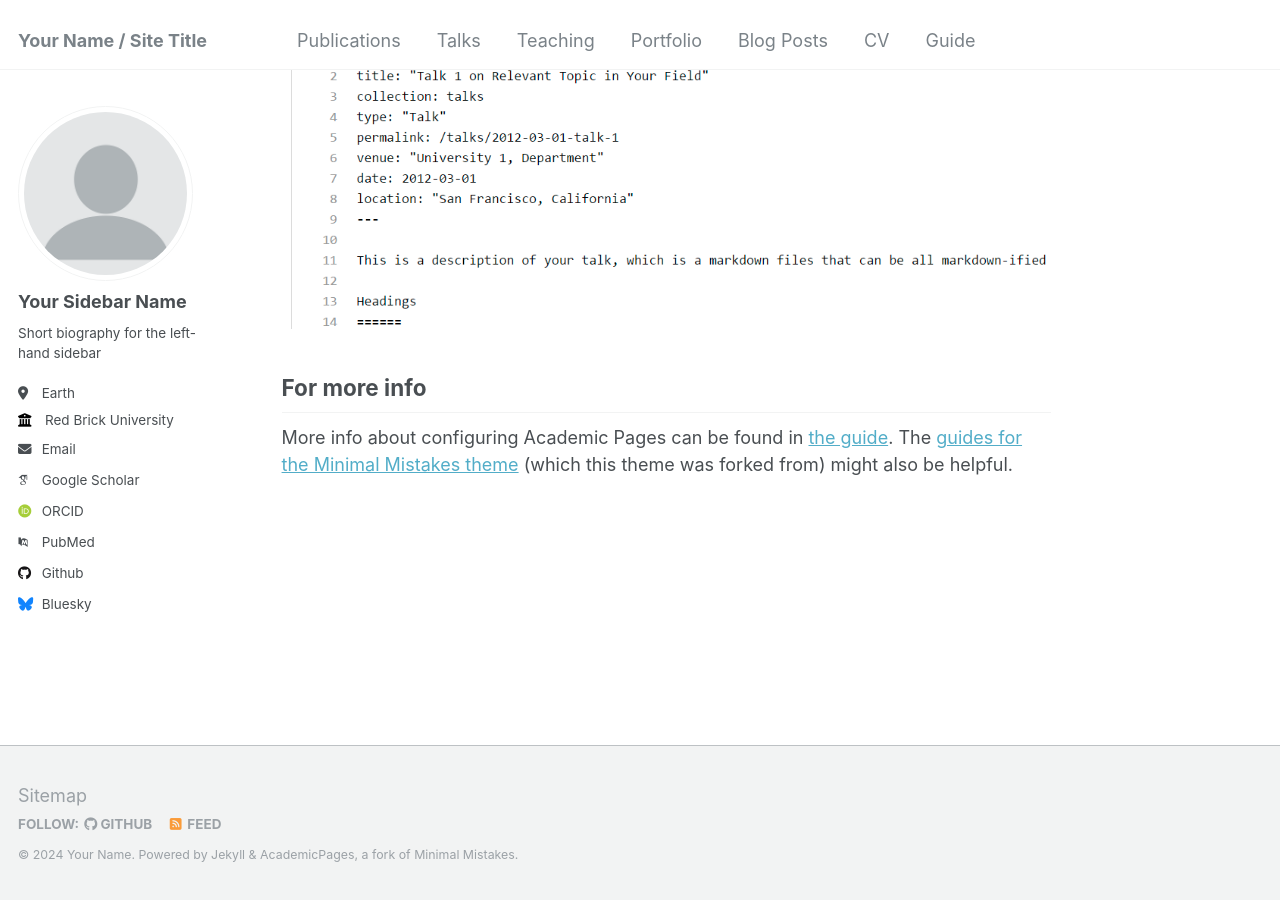
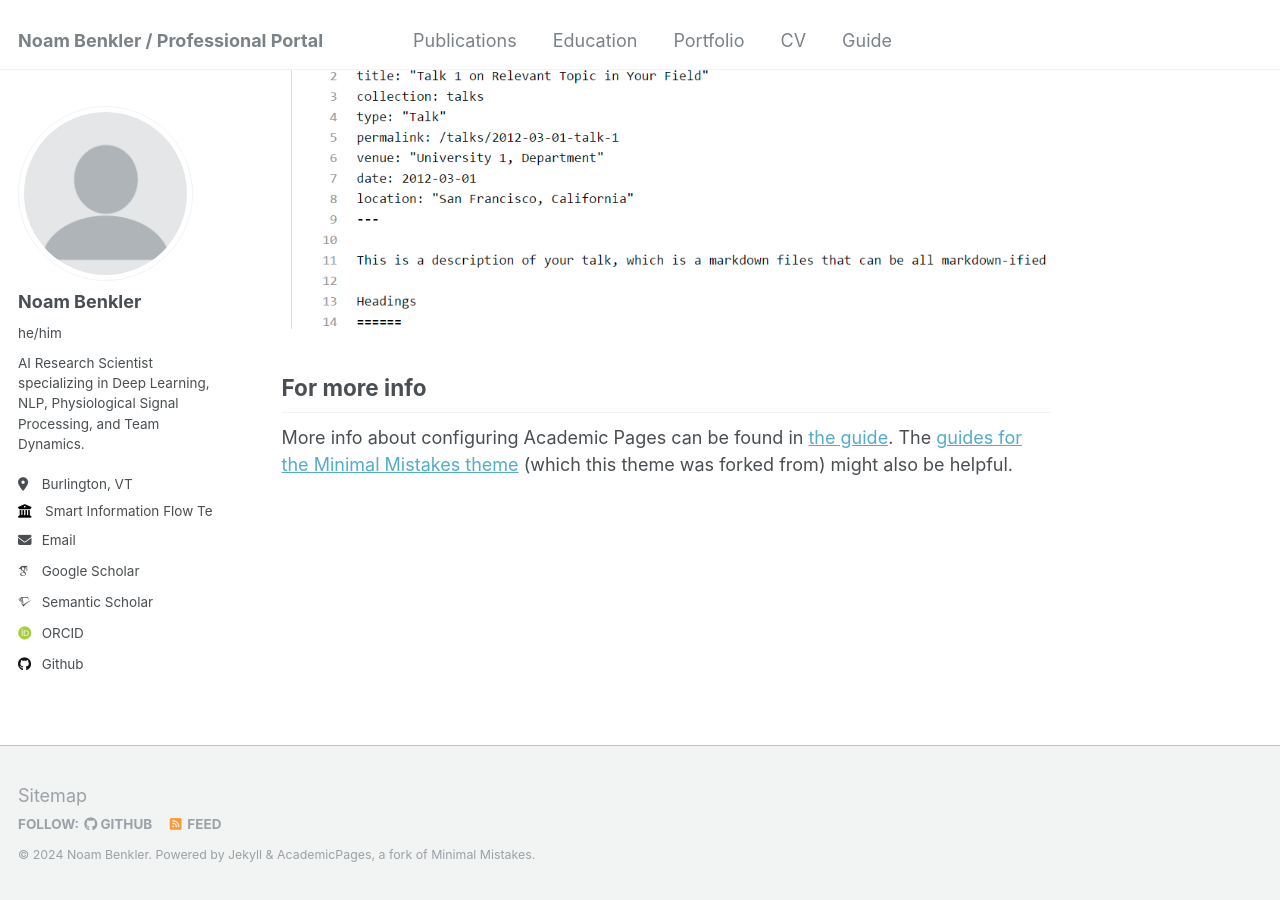
Before and after one commit to benklern/benklern.github.io, a Jekyll site: the page built from _pages/about.md, in a window 1280 px wide and 900 px high, scrolled down 2660 px. Built offline with Jekyll 4.4.1, drawn with Linux system fonts in a browser that asks for light colours; some web fonts are replaced.

Commit message:
initial config clean

```diff
--- a/_config.yml
+++ b/_config.yml
@@ -8,13 +8,13 @@
 
 # Basic Site Settings
 locale                   : "en-US"
-title                    : "Your Name / Site Title"
+title                    : "Noam Benkler / Professional Portal"
 title_separator          : "-"
-name                     : &name "Your Name"
-description              : &description "personal description"
-url                      : https://academicpages.github.io # the base hostname & protocol for your site e.g. "https://mmistakes.github.io"
+name                     : &name "Noam Benkler"
+description              : &description "AI Research Scientist"
+url                      : https://benklern.github.io # the base hostname & protocol for your site e.g. "https://mmistakes.github.io"
 baseurl                  : "" # the subpath of your site, e.g. "/blog"
-repository               : "academicpages/academicpages.github.io"
+repository               : "benklern/benklern.github.io"
 
 # Site Author - The following control what appear as part of the author content on the side bar.
 #               If a field is blank the icon and link will not appear, otherwise it will be shown.
@@ -22,33 +22,33 @@ repository               : "academicpages/academicpages.github.io"
 author:
   # Biographic information
   avatar           : "profile.png"
-  name             : "Your Sidebar Name"
-  pronouns         : # example: "she/her"
-  bio              : "Short biography for the left-hand sidebar"
-  location         : "Earth"
-  employer         : "Red Brick University"
+  name             : "Noam Benkler"
+  pronouns         : "he/him"
+  bio              : "AI Research Scientist specializing in Deep Learning, NLP, Physiological Signal Processing, and Team Dynamics."
+  location         : "Burlington, VT"
+  employer         : "Smart Information Flow Technologies"
   uri              : # URL
-  email            : "none@example.org"
+  email            : "nbenkler@ sift dot net"
 
   # Academic websites
   arxiv            : # URL - Update with the correct link to your profile
-  googlescholar    : "https://scholar.google.com/citations?user=PS_CX0AAAAAJ"
+  googlescholar    : "https://scholar.google.com/citations?user=mup4_VAAAAAJ"
   impactstory      : # URL
-  orcid            : "http://orcid.org/yourorcidurl"
-  semantic         : # URL
-  pubmed           : "https://www.ncbi.nlm.nih.gov/pubmed/?term=john+snow"
+  orcid            : "https://orcid.org/0009-0002-7927-6482"
+  semantic         : https://www.semanticscholar.org/author/Noam-Benkler/2139850598
+  pubmed           : # URL
   researchgate     : # URL
 
   # Repositories and software development
   bitbucket        : # Username - Update with your username on the site
   codepen          : # Username
   dribbble         : # Username
-  github           : "academicpages"
+  github           : "benklern"
   kaggle           : # Username
   stackoverflow    : # User number or user number and name (i.e., use "1" or "1/jeff-atwood")
 
   # Social media
-  bluesky          : "bsky.app" # Replace this with you Bluesky username
+  bluesky          : # Username
   facebook         : # Username
   flickr           : # Username
   foursquare       : # Username
@@ -75,12 +75,12 @@ author:
 
 # Publication Category - The following the list of publication categories and their headings
 publication_category:
+  conferences:
+    title: 'Conference Papers'
   books:
     title: 'Books'
   manuscripts:
     title: 'Journal Articles'
-  conferences:
-    title: 'Conference Papers'
 
 # Site Settings
 teaser                   :  # filename of teaser fallback teaser image placed in /images/, .e.g. "500x300.png"
--- a/_data/authors.yml
+++ b/_data/authors.yml
@@ -1,9 +1,9 @@
 # Authors
 
 Name Name:
-  name        : "Name Name"
+  name        : "Noam Benkler"
   uri         : "http://name.com"
-  email       : "name@name.com"
+  email       : "nbenkler @  sift dot net"
   bio         : "This is the first name."
   avatar      : "bio-photo-2.jpg"
   twitter     : "name"
--- a/_data/navigation.yml
+++ b/_data/navigation.yml
@@ -8,17 +8,17 @@ main:
   - title: "Publications"
     url: /publications/
 
-  - title: "Talks"
-    url: /talks/
+  # - title: "Talks"
+  #   url: /talks/
 
-  - title: "Teaching"
+  - title: "Education"
     url: /teaching/
 
   - title: "Portfolio"
     url: /portfolio/
 
-  - title: "Blog Posts"
-    url: /year-archive/
+  # - title: "Blog Posts"
+  #   url: /year-archive/
 
   - title: "CV"
     url: /cv/
```
Also changed, not shown: CONTRIBUTING.md (+2 -1 lines), README.md (+2 -2 lines).
